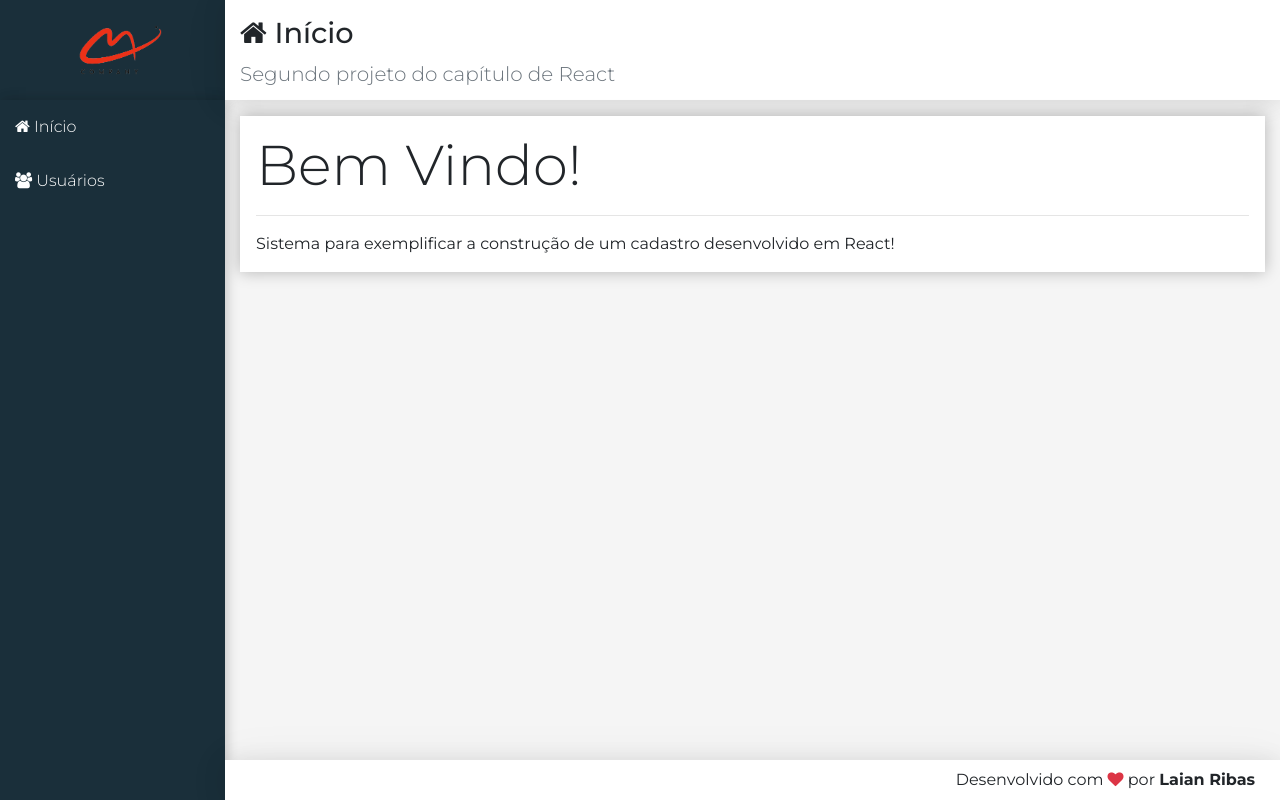
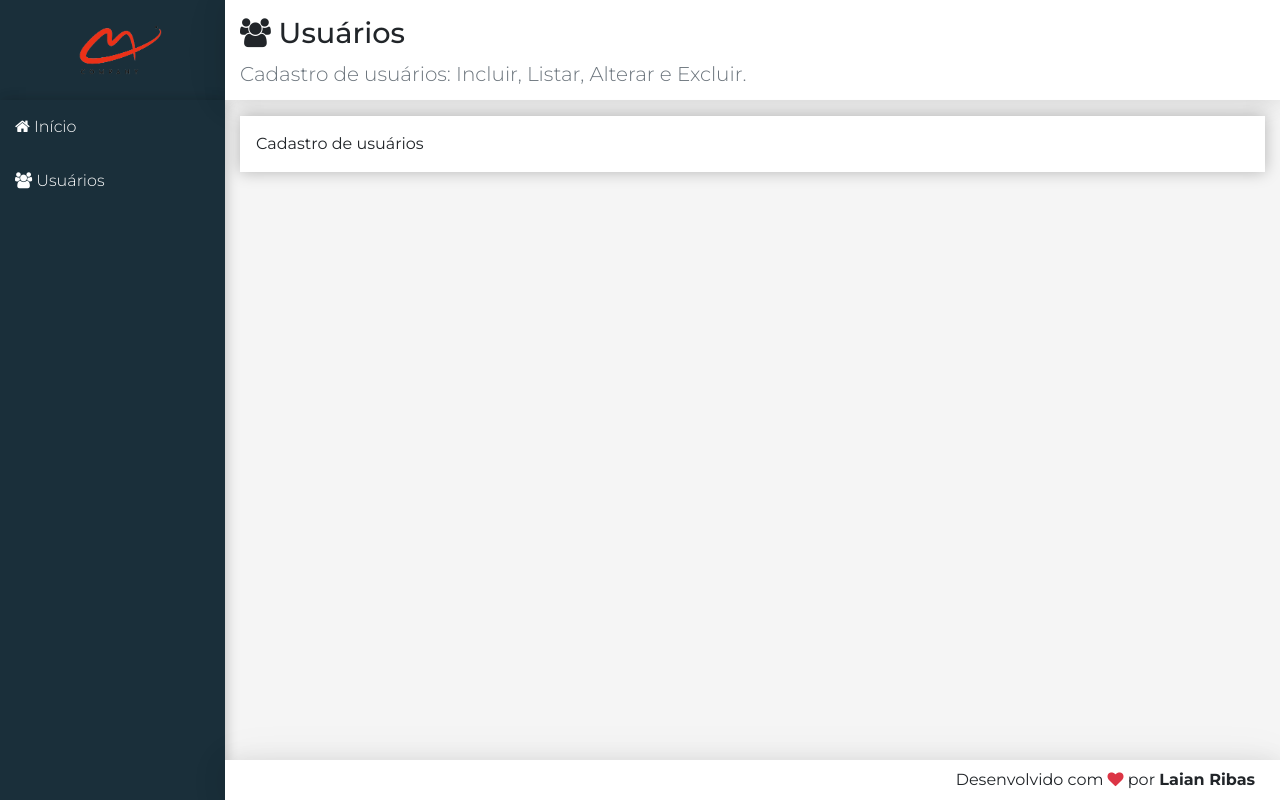
Before and after one commit to laianribas/crud-with-json-server, a React (Create React App) app in the folder frontend/: page /users in a window 1280 px wide. Built offline with nearby package versions, Linux system fonts and the light colour scheme.

Commit message:
criação das rotas

```diff
--- a/frontend/src/components/template/Logo.jsx
+++ b/frontend/src/components/template/Logo.jsx
@@ -1,15 +1,16 @@
 import './Logo.css'
 
 import React from 'react'
+import { Link } from 'react-router-dom'
 
 import logo from '../../assets/images/logo.png'
 
 const Logo = () => {
   return (
     <aside className="logo">
-      <a href="/" className="logo">
+      <Link to="/" className="logo">
         <img src={logo} alt="logo" />
-      </a>
+      </Link>
     </aside>
   )
 }
--- a/frontend/src/components/template/Nav.jsx
+++ b/frontend/src/components/template/Nav.jsx
@@ -1,17 +1,18 @@
 import './Nav.css'
 
 import React from 'react'
+import { Link } from 'react-router-dom'
 
 const Nav = () => {
   return (
     <aside className="menu-area">
       <nav className="menu">
-        <a href="#/">
+        <Link to="/">
           <i className="fa fa-home"></i> Início
-        </a>
-        <a href="#/users">
+        </Link>
+        <Link to="/users">
           <i className="fa fa-users"></i> Usuários
-        </a>
+        </Link>
       </nav>
     </aside>
   )
--- /dev/null
+++ b/frontend/src/components/user/userCrud.jsx
@@ -0,0 +1,16 @@
+import React, { Component } from 'react'
+import Main from '../template/Main'
+
+const headerProps = {
+  icon: 'users',
+  title: 'Usuários',
+  subtitle: 'Cadastro de usuários: Incluir, Listar, Alterar e Excluir.'
+}
+
+class UserCrud extends Component {
+  render() {
+    return <Main {...headerProps}>Cadastro de usuários</Main>
+  }
+}
+
+export default UserCrud
--- a/frontend/src/index.js
+++ b/frontend/src/index.js
@@ -2,11 +2,12 @@ import React from 'react'
 import ReactDOM from 'react-dom'
 import App from './main/App'
 import reportWebVitals from './reportWebVitals'
+import { BrowserRouter } from 'react-router-dom'
 
 ReactDOM.render(
-  <React.StrictMode>
+  <BrowserRouter>
     <App />
-  </React.StrictMode>,
+  </BrowserRouter>,
   document.getElementById('root')
 )
 reportWebVitals()
--- a/frontend/src/main/App.jsx
+++ b/frontend/src/main/App.jsx
@@ -7,13 +7,14 @@ import Logo from '../components/template/Logo'
 import Nav from '../components/template/Nav'
 import Footer from '../components/template/Footer'
 import Home from '../components/home/Home'
+import Routes from './routes'
 
 const App = () => {
   return (
     <div className="app">
       <Logo />
       <Nav />
-      <Home />
+      <Routes />
       <Footer />
     </div>
   )
--- /dev/null
+++ b/frontend/src/main/routes.jsx
@@ -0,0 +1,16 @@
+import React from 'react'
+import { Routes, Route } from 'react-router-dom'
+import Home from '../components/home/Home'
+import UserCrud from '../components/user/userCrud'
+
+const routes = () => {
+  return (
+    <Routes>
+      <Route path="/" element={<Home />} />
+      <Route path="/users" element={<UserCrud />} />
+      <Route path="*" element={<Home />} />
+    </Routes>
+  )
+}
+
+export default routes
```
